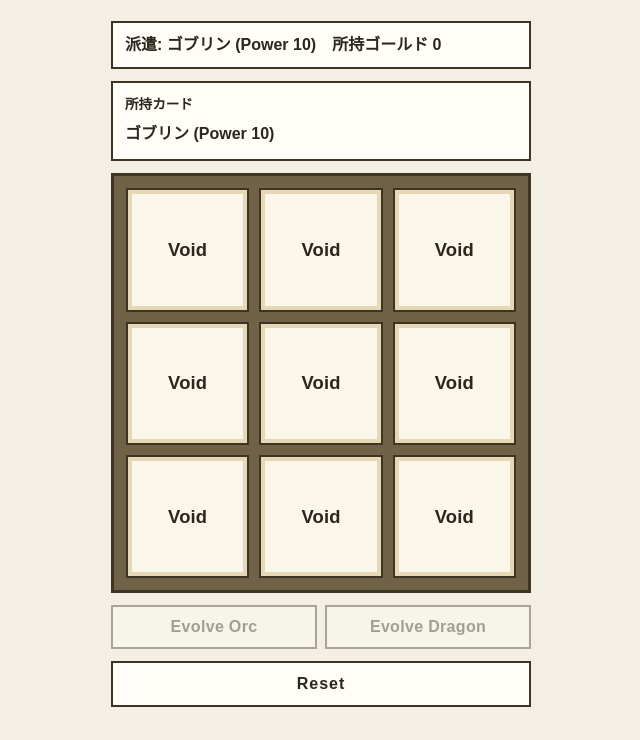
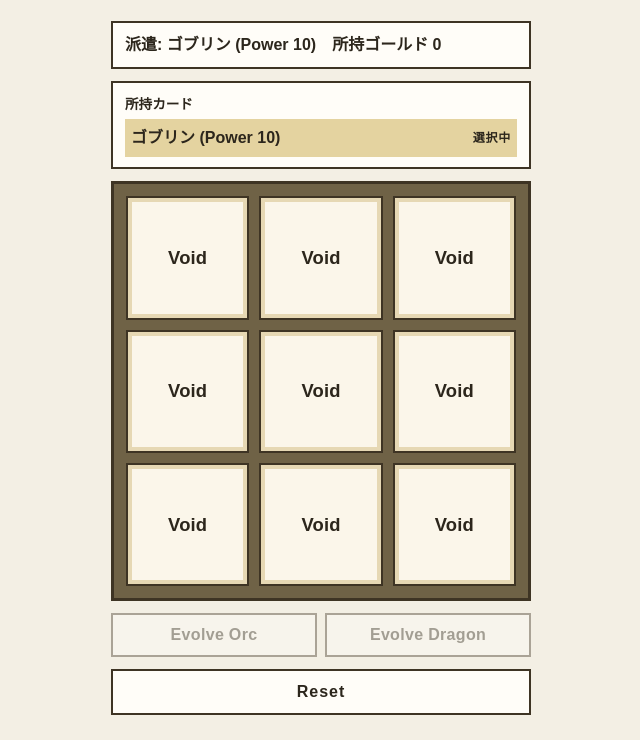
Before and after one commit to sakamoto-08/conquest-simple, a plain HTML site: page index.html in a window 1280 px wide. Shown: the part 60-800 px from the top of the page, without its empty margins (319-959 px from the left). Drawn offline with Linux system fonts and the light colour scheme.

Commit message:
派遣するカードを選択できる機能を追加

```diff
--- a/css/style.css
+++ b/css/style.css
@@ -55,13 +55,45 @@ h1 {
 }
 
 .cards-item {
-  padding: 4px 0;
+  display: flex;
+  align-items: center;
+  justify-content: space-between;
+  gap: 8px;
+  width: 100%;
+  margin: 0;
+  padding: 8px 6px;
+  font: inherit;
   font-weight: 700;
   line-height: 1.4;
+  text-align: left;
+  color: inherit;
+  background: transparent;
+  border: 0;
+  cursor: pointer;
 }
 
-.cards-item + .cards-item {
+.cards-list li + li .cards-item {
   border-top: 1px solid #e6d8b4;
+}
+
+.cards-item:hover {
+  background: #f4efe2;
+}
+
+.cards-item:focus-visible {
+  outline: 3px solid #8a5a12;
+  outline-offset: -3px;
+}
+
+.cards-item.is-selected,
+.cards-item.is-selected:hover {
+  background: #e4d3a0;
+}
+
+.cards-item-mark {
+  flex: none;
+  font-size: 0.75rem;
+  letter-spacing: 0.06em;
 }
 
 /* 列数は game.js が --map-size に入れる。3×3 なら 3。 */
--- a/js/game.js
+++ b/js/game.js
@@ -6,8 +6,10 @@
  * 派遣で state が変わったら renderMap() と renderLog() で画面を追従させる。
  *
  * 戦闘に出すカードは getDispatchUnit() だけが決める。
- * 所持のうち power が一番高い1枚を派遣する。
- * 進化で cards に強いカードを足すと、次の派遣から自動で切り替わる。
+ * プレイヤーが所持一覧から選んだカードを派遣する。
+ * 未選択のときだけ、power が一番高い1枚を選んでおく。
+ * 選択は player.selectedIds に instanceId の配列で持つ。
+ * 今は1件だけ入れる。複数入れれば、そのまま編成として戦闘できる。
  * レベルはカードに level が付いたとき、表示名へ足す。
  *
  * 公開 API は globalThis.ConquestGame。
@@ -82,23 +84,102 @@
   }
 
   /**
-   * 今回派遣するカード。所持のうち power が最大の1枚。
-   * 同じ戦闘力なら、配列の先にあるカードを残す。
-   * 戻り値はそのまま resolveBattle に渡せる。
+   * 所持のうち power が最大の1枚。同じ値なら配列の先を残す。
+   * 選択がまだ無いときの初期値に使う。
    *
    * @param {{ cards: object[] }} player
    * @returns {object}
    */
-  function getDispatchUnit(player) {
-    if (!player.cards.length) {
-      throw new Error('派遣できるカードがありません');
-    }
+  function strongestCard(player) {
     return player.cards.reduce(function (strongest, card) {
       if (card.power > strongest.power) {
         return card;
       }
       return strongest;
     });
+  }
+
+  /**
+   * instanceId で所持カードを1枚取る。無ければ null。
+   * @param {{ cards: object[] }} player
+   * @param {number} instanceId
+   * @returns {object|null}
+   */
+  function findOwnedCard(player, instanceId) {
+    for (let i = 0; i < player.cards.length; i++) {
+      if (player.cards[i].instanceId === instanceId) {
+        return player.cards[i];
+      }
+    }
+    return null;
+  }
+
+  /**
+   * 派遣対象が所持に残っているか確認し、空なら最強の1枚を選ぶ。
+   * selectedIds は編成用の配列。今の操作では1件だけ入る。
+   *
+   * @param {{ cards: object[], selectedIds?: number[] }} player
+   */
+  function ensureSelection(player) {
+    if (!Array.isArray(player.selectedIds)) {
+      player.selectedIds = [];
+    }
+    player.selectedIds = player.selectedIds.filter(function (id) {
+      return findOwnedCard(player, id);
+    });
+    if (player.selectedIds.length === 0 && player.cards.length > 0) {
+      player.selectedIds = [strongestCard(player).instanceId];
+    }
+  }
+
+  /**
+   * そのカードが、いまの派遣対象に入っているか。
+   * @param {{ selectedIds?: number[] }} player
+   * @param {{ instanceId: number }} card
+   * @returns {boolean}
+   */
+  function isDispatchSelected(player, card) {
+    return Array.isArray(player.selectedIds) &&
+      player.selectedIds.indexOf(card.instanceId) !== -1;
+  }
+
+  /**
+   * 今回派遣するカード。選択中の1枚、または将来の編成配列。
+   * 戻り値はそのまま resolveBattle に渡せる。
+   *
+   * @param {{ cards: object[], selectedIds?: number[] }} player
+   * @returns {object|object[]}
+   */
+  function getDispatchUnit(player) {
+    ensureSelection(player);
+    const selected = player.cards.filter(function (card) {
+      return isDispatchSelected(player, card);
+    });
+    if (selected.length === 0) {
+      throw new Error('派遣できるカードがありません');
+    }
+    if (selected.length === 1) {
+      return selected[0];
+    }
+    return selected;
+  }
+
+  /**
+   * 派遣対象を、指定した所持カード1枚にする。
+   * 所持に無い id では何も変えない。
+   * 編成にするときは、この代入を配列への追加に変える。
+   *
+   * @param {{ cards: object[], selectedIds?: number[] }} player
+   * @param {number} instanceId
+   * @returns {object|null}
+   */
+  function selectDispatch(player, instanceId) {
+    const card = findOwnedCard(player, instanceId);
+    if (!card) {
+      return null;
+    }
+    player.selectedIds = [card.instanceId];
+    return card;
   }
 
   /**
@@ -304,10 +385,11 @@
 
   /**
    * 所持カードを上から順に出す。並びは player.cards の順。
+   * 各行はボタン。選択中は色と「選択中」で区別する。
    * 進化で push したカードは末尾に足され、次の再描画で現れる。
    *
    * @param {HTMLElement} root
-   * @param {{ cards: object[] }} player
+   * @param {{ cards: object[], selectedIds?: number[] }} player
    */
   function renderCards(root, player) {
     const list = root.querySelector('[data-region="cards"] .cards-list');
@@ -315,11 +397,35 @@
       throw new Error('所持カードの描画先がありません');
     }
 
+    ensureSelection(player);
     list.replaceChildren();
     player.cards.forEach(function (card) {
       const item = document.createElement('li');
-      item.className = 'cards-item';
-      item.textContent = formatOwnedCard(card);
+      const button = document.createElement('button');
+      const selected = isDispatchSelected(player, card);
+
+      button.type = 'button';
+      button.className = 'cards-item';
+      button.dataset.action = 'select-card';
+      button.dataset.instanceId = String(card.instanceId);
+      button.setAttribute('aria-pressed', selected ? 'true' : 'false');
+      if (selected) {
+        button.classList.add('is-selected');
+      }
+
+      const name = document.createElement('span');
+      name.className = 'cards-item-name';
+      name.textContent = formatOwnedCard(card);
+      button.appendChild(name);
+
+      if (selected) {
+        const mark = document.createElement('span');
+        mark.className = 'cards-item-mark';
+        mark.textContent = '選択中';
+        button.appendChild(mark);
+      }
+
+      item.appendChild(button);
       list.appendChild(item);
     });
   }
@@ -367,6 +473,7 @@
    * @param {object} player
    */
   function refreshPlayer(root, player) {
+    ensureSelection(player);
     renderStatus(root, player);
     renderCards(root, player);
     renderEvolve(root, player);
@@ -435,6 +542,7 @@
    * 初期 state を作り、#app にマップを出す。
    * dispatch(row, col) が戦闘、再描画、ログ更新まで行う。
    * evolve(templateId) はゴールドでカードを1枚追加する。
+   * select(instanceId) は派遣するカードを切り替える。
    * reset() は createInitialState で盤面を作り直し、表示を初期状態へ戻す。
    *
    * state は戻り値のプロパティとして持ち、各操作はそこを読む。
@@ -447,6 +555,7 @@
    *   renderLog: (message: string, result?: string) => void,
    *   dispatch: (row: number, col: number) => object|null,
    *   evolve: (templateId: string) => object|null,
+   *   select: (instanceId: number) => object|null,
    *   reset: () => void
    * }}
    */
@@ -492,6 +601,21 @@
         return card;
       },
       /**
+       * 所持一覧で選んだ1枚を、次の派遣対象にする。
+       * ステータスと一覧の「選択中」を描き直す。
+       *
+       * @param {number} instanceId
+       * @returns {object|null}
+       */
+      select: function (instanceId) {
+        const card = selectDispatch(game.state.player, instanceId);
+        if (!card) {
+          return null;
+        }
+        refreshPlayer(root, game.state.player);
+        return card;
+      },
+      /**
        * 探索状況、所持ゴールド、追加したカード、戦闘ログを捨てて最初からにする。
        * カードの初期所持も createInitialState の定義に従う。
        */
--- a/js/main.js
+++ b/js/main.js
@@ -4,9 +4,10 @@
  *
  * マスは戦闘のたびに renderMap() で作り直される。
  * listener は #app に1つだけ付け、押された要素で処理を分ける。
- *   .map-cell             … game.dispatch()
- *   [data-action="evolve"] … game.evolve()
- *   [data-action="reset"]  … game.reset()
+ *   .map-cell                  … game.dispatch()
+ *   [data-action="select-card"] … game.select()
+ *   [data-action="evolve"]      … game.evolve()
+ *   [data-action="reset"]       … game.reset()
  */
 (function () {
   'use strict';
@@ -18,6 +19,12 @@
   ConquestGame.current = game;
 
   app.addEventListener('click', function (event) {
+    const cardButton = event.target.closest('[data-action="select-card"]');
+    if (cardButton && app.contains(cardButton)) {
+      game.select(Number(cardButton.dataset.instanceId));
+      return;
+    }
+
     const evolveButton = event.target.closest('[data-action="evolve"]');
     if (evolveButton && app.contains(evolveButton)) {
       game.evolve(evolveButton.dataset.templateId);
```
